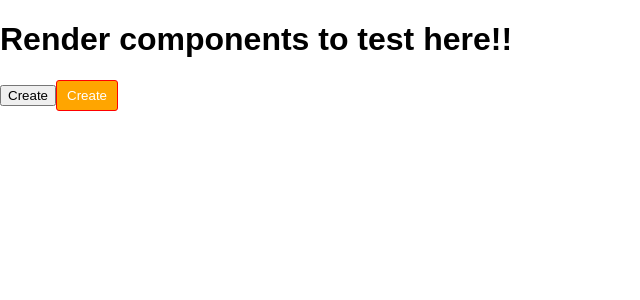
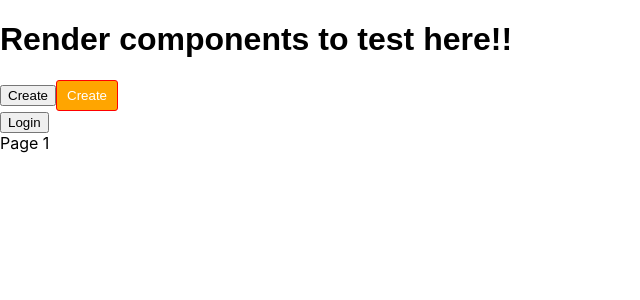
Before and after one commit to G3-Code/draganddrop, a React (Create React App) app in the folder dnd/: page /page1 in a window 1280 px wide. Shown: the top 300 px of the page, without its empty margins (0-640 px from the left). Built offline with nearby package versions, Linux system fonts and the light colour scheme.

Commit message:
testing pages

```diff
--- a/dnd/package.json
+++ b/dnd/package.json
@@ -6,9 +6,13 @@
     "@testing-library/jest-dom": "^4.2.4",
     "@testing-library/react": "^9.3.2",
     "@testing-library/user-event": "^7.1.2",
+    "enzyme": "^3.11.0",
+    "enzyme-adapter-react-15": "^1.4.1",
+    "enzyme-adapter-react-16": "^1.15.2",
     "react": "^16.12.0",
     "react-dom": "^16.12.0",
     "react-dropzone": "^10.2.1",
+    "react-router-dom": "^5.1.2",
     "react-scripts": "3.4.0",
     "styled-components": "^5.0.1"
   },
--- a/dnd/src/App.js
+++ b/dnd/src/App.js
@@ -1,6 +1,10 @@
 import React from "react";
 // import { Button } from "./components/Button";
 import styled, { ThemeProvider, css } from "styled-components";
+import Home from "./components/Home";
+import { BrowserRouter as Router, Route } from "react-router-dom";
+import Page1 from "./components/Page1";
+import Page2 from "./components/Page2";
 
 const theme = {
   primary: "red",
@@ -29,6 +33,19 @@ const H1 = styled.h1`
 `;
 
 function App() {
+  let role = "admin";
+  const handleSubmit = e => {
+    switch (role) {
+      case "admin":
+        //window.location.href = "/Page1";
+        window.location.assign("/page1");
+        break;
+      default:
+        //window.location.href = "/Page2";
+        window.location.assign("/page2");
+        break;
+    }
+  };
   return (
     <ThemeProvider theme={theme}>
       <div>
@@ -38,6 +55,11 @@ function App() {
           <Button color="alert">Create </Button>
         </div>
       </div>
+      <Home handleSubmit={handleSubmit} role={role} />
+      <Router>
+        <Route path="/page1" component={Page1} />
+        <Route path="/page2" component={Page2} />
+      </Router>
     </ThemeProvider>
   );
 }
--- /dev/null
+++ b/dnd/src/components/Home.js
@@ -0,0 +1,9 @@
+import React from "react";
+
+export default function Home(props) {
+  return (
+    <div>
+      <button onClick={props.handleSubmit}>Login</button>
+    </div>
+  );
+}
--- /dev/null
+++ b/dnd/src/components/Page1.js
@@ -0,0 +1,5 @@
+import React from "react";
+
+export default function Page1() {
+  return <div>Page 1</div>;
+}
--- /dev/null
+++ b/dnd/src/components/Page2.js
@@ -0,0 +1,5 @@
+import React from "react";
+
+export default function Page2() {
+  return <div>Page 2</div>;
+}
--- a/dnd/src/index.js
+++ b/dnd/src/index.js
@@ -1,12 +1,6 @@
-import React from 'react';
-import ReactDOM from 'react-dom';
-import './index.css';
-import App from './App';
-import * as serviceWorker from './serviceWorker';
+import React from "react";
+import ReactDOM from "react-dom";
+import "./index.css";
+import App from "./App";
 
-ReactDOM.render(<App />, document.getElementById('root'));
-
-// If you want your app to work offline and load faster, you can change
-// unregister() to register() below. Note this comes with some pitfalls.
-// Learn more about service workers: https://bit.ly/CRA-PWA
-serviceWorker.unregister();
+ReactDOM.render(<App />, document.getElementById("root"));
```
Also changed, not shown: 2 other files (tests, documents, lock files or other folders).
